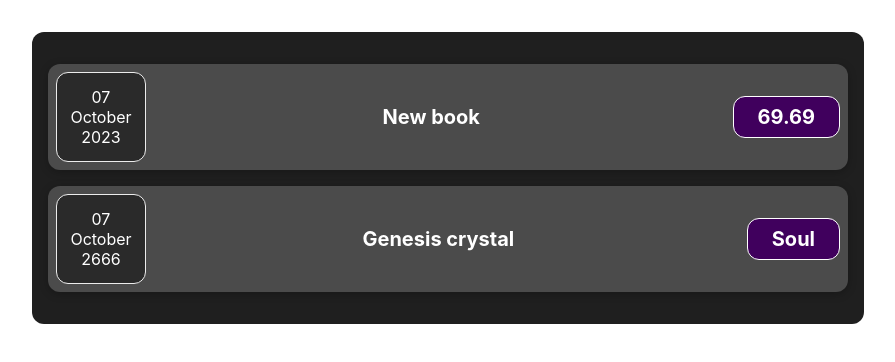
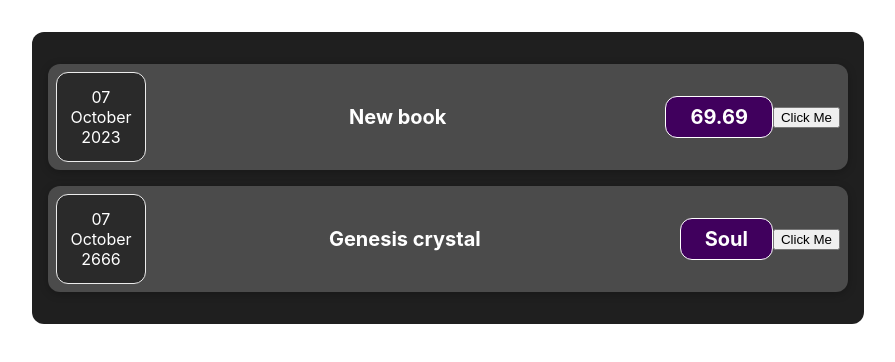
Before and after one commit to AimarKiivits/Anna-react, a React (Create React App) app: page / in a window 1280 px wide. Shown: the top 362 px of the page, without its empty margins (192-1087 px from the left). Built offline with nearby package versions, Linux system fonts and the light colour scheme.

Commit message:
Yl.10 - done

```diff
--- a/src/components/Expenses/ExpenseItem.js
+++ b/src/components/Expenses/ExpenseItem.js
@@ -1,16 +1,26 @@
 import "./ExpenseItem.css"
 import ExpenseDate from "./ExpenseDate.js"
+import Card from "../UI/Card.js"
+import { useState } from "react"
 
 
 const ExpenseItem = (props) => {
+    const [title, setTitle] = useState(props.expenseData.title)
+
+    const clickHandler = () => {
+        console.log("Clicked")
+        setTitle('Updated by click ' + title)
+        console.log(title)
+    }
     return (
-        <div className="expense-item">
-            <ExpenseDate className='card' date={props.expenseData.date}></ExpenseDate>
+        <Card className="expense-item">
+            <ExpenseDate date={props.expenseData.date}></ExpenseDate>
             <div className="expense-item__description">
                 <h2>{props.expenseData.title}</h2>
                 <div className="expense-item__price">{props.expenseData.price}</div>
             </div>
-        </div>
+            <button onClick={clickHandler}>Click Me</button>
+        </Card>
     )
 }
 
```
